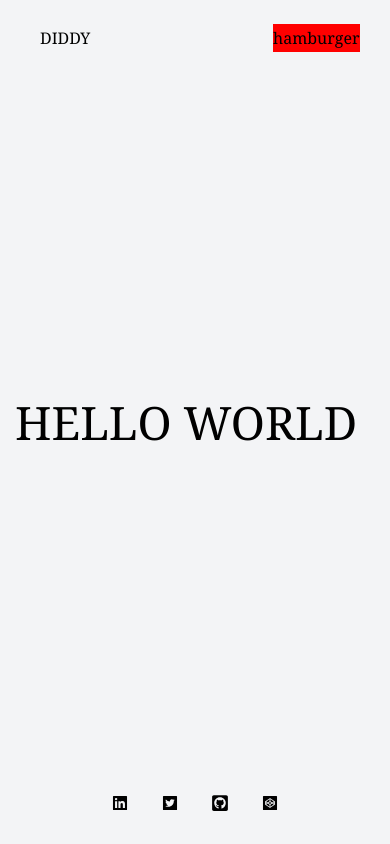
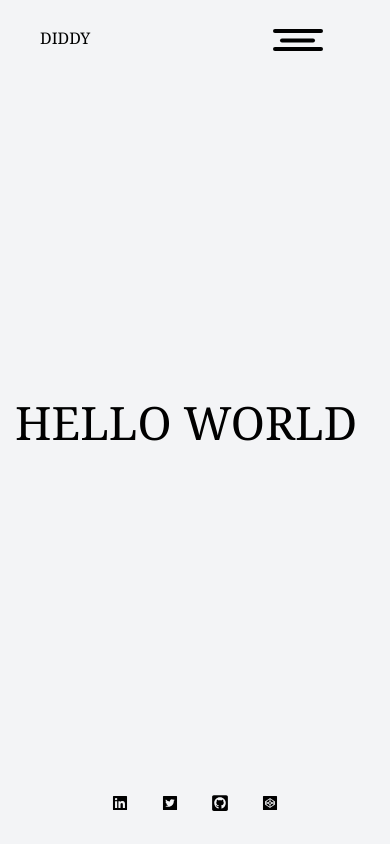
Before and after one commit to dwaynediddy/dev-portfolio, a Next.js app: page / in a window 390 px wide. Shown: the top 844 px of the page. Built offline with nearby package versions, Linux system fonts and the light colour scheme.

Commit message:
aded hamburger

```diff
--- a/components/Nav.tsx
+++ b/components/Nav.tsx
@@ -1,9 +1,11 @@
 import Link from 'next/link'
-import React from 'react'
-
-import { AiFillLinkedin, AiFillTwitterSquare, AiOutlineGithub } from 'react-icons/ai'
+import { useState } from 'react'
 
 const Nav = () => {
+
+  const [isActive, setIsActive] = useState(true)
+
+
   return (
     <div className="navbar-container">
         <Link href='/' className="nav-logo">DIDDY</Link>
@@ -13,14 +15,18 @@ const Nav = () => {
               <Link href="/about" >About</Link>
             </div>
             <div className="nav-top-links">
-              <Link href="/contact" >Contacts</Link>
+              <Link href="/contact" >Contact</Link>
             </div>
             <div className="nav-top-links">
               <Link href="/projects" >Projects</Link>
             </div>
           </div>
         </div>
-          <div className="hamburger">hamburger</div>
+          <div className={isActive ? "hamburger" : "hamburger close"} onClick={() => setIsActive(!isActive)}>
+            <div className="line"></div>
+            <div className="line"></div>
+            <div className="line"></div>
+          </div>
       </div>
 
   )
--- a/styles/Nav.css
+++ b/styles/Nav.css
@@ -44,8 +44,84 @@
     font-size: 18px;
   }
 
+  //hamburger menu
 .hamburger {
+    height: 80px;
+    width: 80px;
+    position: absolute;
+    padding: 20px;
+  }
+
+.close {
+  height: 80px;
+  width: 80px;
+}
+
+  .hamburger:hover {
+    cursor: pointer;
+  }
+
+  .line {
+    height: 4px;
+    width: 50px;
+    background-color: #000;
+    margin-top: 5px;
+    border-radius: 10px;
     opacity: 0;
+  }
+
+  .line:nth-child(1) {
+    transform: rotateback(5deg);
+    animation: rotateback 0.5s 1;
+  }
+
+  .line:nth-child(2) {
+    width: 35px;
+    left: 50%;
+    transform: translate(20%, 10%);
+  }
+
+  .line:nth-child(3) {
+    transform: rotateback(5deg);
+    animation: rotateback 0.5s 1;
+  }
+
+  .close .line:nth-child(1) {
+    background-color: red;
+    transform: rotate(135deg);
+    animation: rotate 0.5s 1;
+    position: absolute;
+    /* top: 55px; */
+  }
+
+  .close .line:nth-child(2) {
+    opacity: 0;
+  }
+
+  .close .line:nth-child(3) {
+    background-color: red;
+    transform: rotate(45deg);
+    animation: rotate 0.5s 1;
+    position: absolute;
+    /* top: 55px; */
+  }
+
+  @keyframes rotate {
+    0% {
+      transform: rotate(0);
+    }
+    100% {
+      transform: rotate2(45deg);
+    }
+  }
+
+  @keyframes rotateback {
+    0% {
+      transform: rotate(180deg);
+    }
+    100% {
+      transform: rotate2(0deg);
+    }
   }
 
 /* title */
@@ -99,14 +175,14 @@
       animation: fadeInSubTitle ease 11s;
       animation-iteration-count: 1;
       animation-fill-mode: none;
-    color: blue;
+      color: blue;
   }
 
   .subtitleTwo {
       animation: fadeInSubTitle ease 9s;
       animation-iteration-count: 1;
       animation-fill-mode: none;
-    color: red;
+      color: red;
   }
 
   .subtitleThree {
@@ -145,36 +221,27 @@
   }
 
   /* responsive */
-  @media (max-width: 1325px) {
-    .nav-socials {
-      opacity: 0;
-    }
-
-    .footer-container {
-      opacity: 1;
-    }
-    .nav-logo {
-        margin-right: 36rem;
-    }
-  }
-
   @media (max-width: 950px) {
     .navbar-link-container {
       opacity: 0;
+
     }
 
     .hamburger {
       opacity: 1;
       position: fixed;
       left: 85%;
-      background-color: blue;
+      background-color: transparent;
+    }
+    .line {
+      opacity: 1;
     }
   }
 
   @media (max-width: 28rem) {
 
     .hamburger {
-      background-color: red;
+      background-color: transparent;
       left: 70%;
     }
 
```
